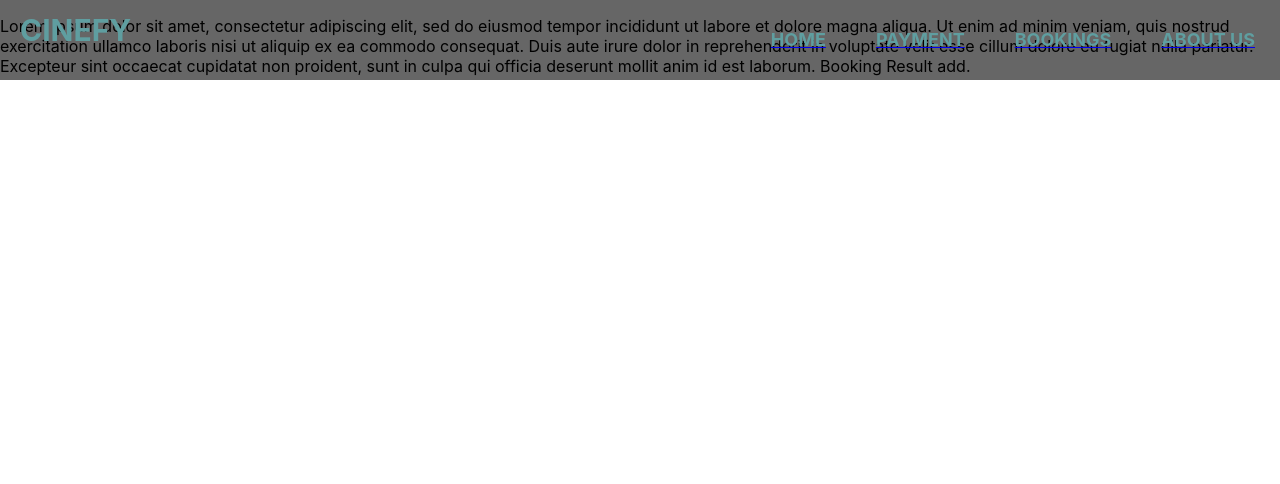
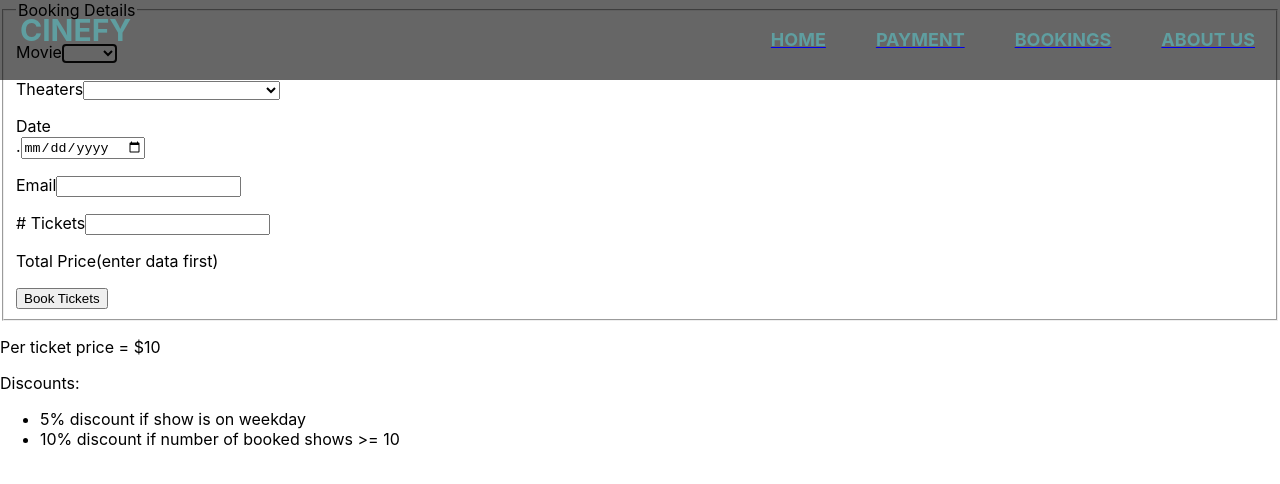
Before and after one commit to parasharparth/cinefy-frontend, a React (Create React App) app: page /bookings in a window 1280 px wide. Shown: the top 484 px of the page. Built offline with nearby package versions, Linux system fonts and the light colour scheme.

Commit message:
booking updated

```diff
--- a/src/App.js
+++ b/src/App.js
@@ -2,7 +2,7 @@ import './App.css';
 import Home from './components/Homepage/Home';
 import Bookings from './components/Bookings/BookingPage';
 import About from './components/AboutUS/About';
-import Payment from './components/PaymentsPage/Payment'
+import Payment from './components/PaymentsPage/Payment';
 import Nav from './components/Header';
 import Footer from './components/Footer';
 import { BrowserRouter as Router, Switch, Route } from "react-router-dom";
--- a/src/components/Bookings/BookingPage.js
+++ b/src/components/Bookings/BookingPage.js
@@ -1,11 +1,69 @@
 import React from "react"
-
 const Bookings=()=>{
 
     return(
-      <div>
-          <p>Lorem ipsum dolor sit amet, consectetur adipiscing elit, sed do eiusmod tempor incididunt ut labore et dolore magna aliqua. Ut enim ad minim veniam, quis nostrud exercitation ullamco laboris nisi ut aliquip ex ea commodo consequat. Duis aute irure dolor in reprehenderit in voluptate velit esse cillum dolore eu fugiat nulla pariatur. Excepteur sint occaecat cupidatat non proident, sunt in culpa qui officia deserunt mollit anim id est laborum. Booking Result add.</p>
-      </div>
+        <div id="container">
+            <div id="form">
+                <form id="book_tickets">
+                    <fieldset>
+                        <legend>Booking Details</legend>
+
+                        <p>
+                            <label htmlFor="movie_name">Movie</label>
+                            <select id="movie_name" name="movie_name" required autoFocus>
+                                <option></option>
+                                <option value="Movie 1">Thor</option>
+                                <option value="Movie 2">Black</option>
+                                <option value="Movie 3">83</option>
+                            </select>
+                        </p>
+
+                        <p>
+                            <label htmlFor="theaters">Theaters</label>
+                            <select id="theaters" required>
+                                <option></option>
+                                <option value="Theater 1">Cinemax Cedar Hills</option>
+                                <option value="Theater 2">AMC Progressive ridge</option>
+                                <option value="Theater 3">Regal theatre Pioneer square</option>
+                            </select>
+                        </p>
+
+                        <p>
+                            <label htmlFor="date">Date<br/><span
+                                id="dateNote"> <a
+                                href="https://support.mozilla.org/en-US/questions/986096"></a>.</span></label>
+                            <input type="date" name="date" id="date" min="today" required/>
+                        </p>
+
+                        <p>
+                            <label htmlFor="email">Email</label>
+                            <input type="email" name="email" id="email" required/>
+                        </p>
+
+                        <p>
+                            <label htmlFor="tickets_quantity"># Tickets</label>
+                            <input type="number" min="1" name="tickets_quantity" id="tickets_quantity" required/>
+                        </p>
+
+                        <p>
+                            <label>Total Price</label>
+                            <span id="total_price">(enter data first)</span>
+                        </p>
+                        <div id="submit_wrapper">
+                            <input type="submit" id="submit" value="Book Tickets"/>
+                        </div>
+                    </fieldset>
+                </form>
+                <p id="perTicketPrice">Per ticket price = $10</p>
+                <p id="discount">
+                    <span id="disount_title">Discounts:</span>
+                    <ul>
+                        <li>5% discount if show is on weekday</li>
+                        <li>10% discount if number of booked shows >= 10</li>
+                    </ul>
+                </p>
+            </div>
+        </div>
     );
 
 }
--- a/src/components/PaymentsPage/Payment.jsx
+++ b/src/components/PaymentsPage/Payment.jsx
@@ -2,64 +2,14 @@ import React from 'react'
 import styles from '../Styling/PaymentsPage.css'
 
 const Payment = ({ handlePayment }) => {
-
-
     return (
         <div>
-            <div className={styles.contact}>
-                <div>
-                    <span>Share your contact details</span>
-                </div>
-                <div className={styles.contact_details}>
                     <input type="email" placeholder="Email Address"/>
                     <input type="text" placeholder="Mobile number" />
                     <button style={{marginBottom:'-5px', color:'white'}}>continue</button>
-                </div>
+         </div>
 
-
-            </div>
-            <div className={styles.contact}>
-                <div>More Payment options</div>
-                <div className={styles.StoredCard}>
-                    <div className={styles.sidebar}>
-                        <div>Quick pay</div>
-                        <div style={{background:'white'}}>Credit / Debit card</div>
-                        <div>Net Banking</div>
-                        <div>Mobile wallet</div>
-                    </div>
-                    <div  className={styles.cardDetails}>
-                        <span>Enter your card details</span>
-                        <div className={styles.sampleCard}>
-                            <div style={{fontSize:'13px', color:'gray'}}>Card Number</div>
-                            <input type="text" placeholder="Enter Your Card Number" value="4568 6749 7864 6543"/>
-                            <input type="text" placeholder="Name on the card" value="Kirtan Shrikant Patel" />
-
-                            <div className={styles.otherDetails}>
-                                <div>
-                                    <div style={{fontSize:'13px', color:'gray'}}>Expiry</div>
-                                    <div style={{display:'flex'}}>
-                                        <input type="text" placeholder="MM" value="06"/>
-                                        <input type="text" placeholder="YY" value="23"/>
-                                    </div>
-                                </div>
-
-                                <div>
-                                    <div style={{fontSize:'13px', color:'gray'}}>CVV</div>
-                                    <div>
-                                        < input style={{width:"50px"}} type="text" placeholder="CVV"  value="933"/>
-                                    </div>
-                                </div>
-                            </div>
-                        </div>
-
-                        <div className={styles.payment}>
-                            <button onClick={handlePayment}>Make Payment</button>
-                        </div>
-                    </div>
-                </div>
-            </div>
-        </div>
     )
 }
 
-export default Payment;
+export default Payment
```
Also changed, not shown: src/components/Bookings/Calendar.jsx (deleted, +0 -48 lines), src/components/Header.js (+0 -13 lines).
